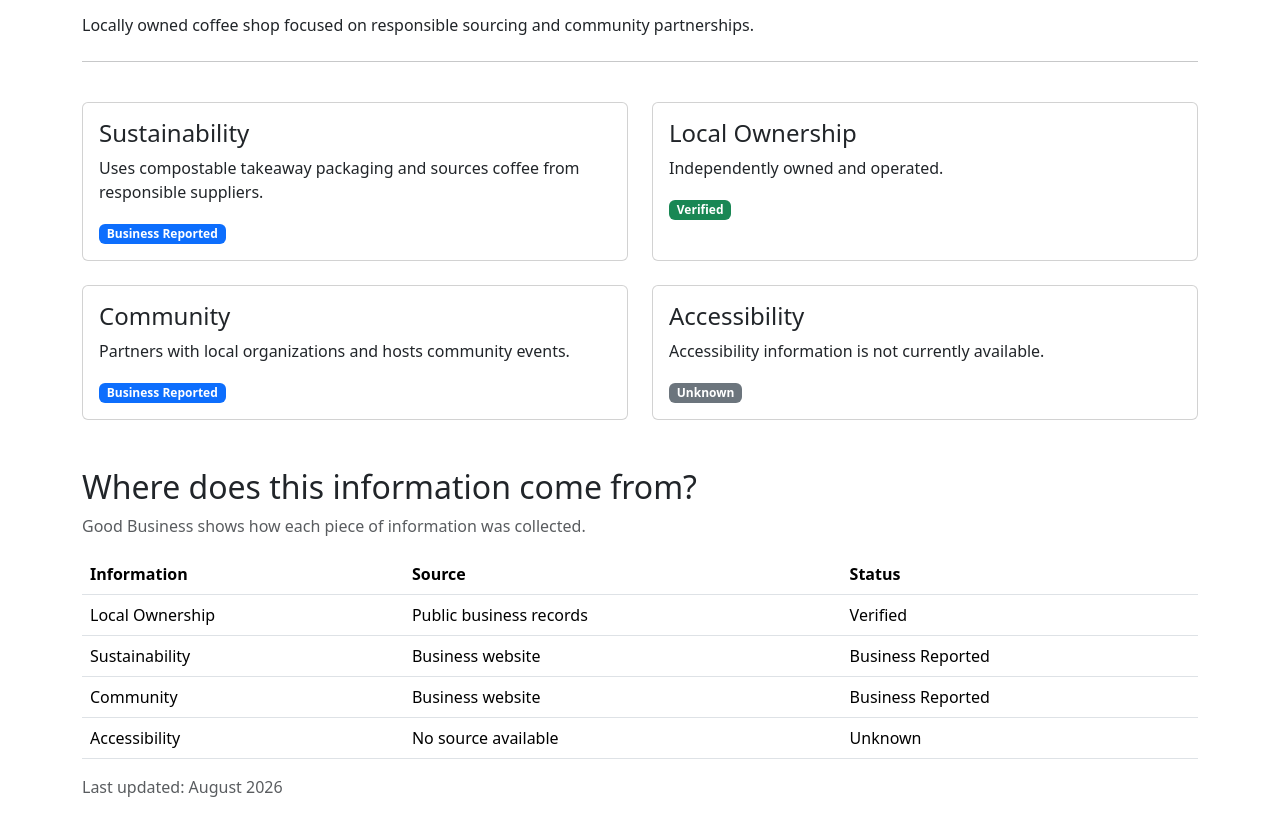
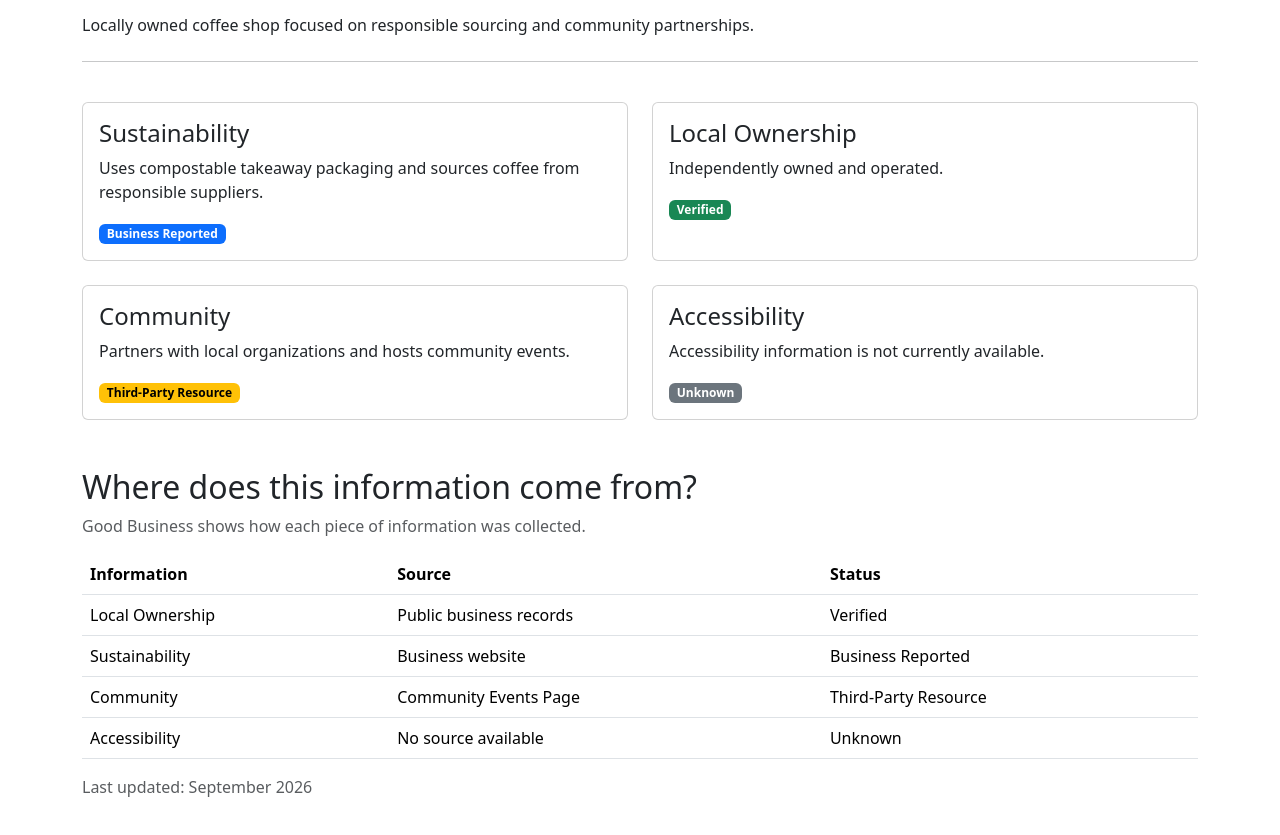
Before and after one commit to LaceyMerryman/mmc6950-goodbusiness-merrymanlacey, a plain HTML site: page business.html in a window 1280 px wide. Shown: the part 235-1070 px from the top of the page. Drawn offline with nearby package versions, Linux system fonts and the light colour scheme.

Commit message:
minor modifications

```diff
--- a/business.html
+++ b/business.html
@@ -40,156 +40,111 @@
             ← Back to Businesses
         </a>
 
-
         <!-- Business Header -->
         <div class="my-4">
-
             <h1 class="fw-bold">
                 Lighthouse Cafe
             </h1>
-
             <p class="text-muted">
                 Coffee Shop
             </p>
-
             <p>
                 Locally owned coffee shop focused on responsible sourcing
                 and community partnerships.
             </p>
-
         </div>
 
-
         <hr>
-
 
         <!-- Business Information -->
         <div class="row g-4 mt-2">
 
             <!-- Sustainability -->
             <div class="col-md-6">
-
                 <div class="card h-100">
-
                     <div class="card-body">
-
                         <h2 class="h4">
                             Sustainability
                         </h2>
-
                         <p>
                             Uses compostable takeaway packaging and sources
                             coffee from responsible suppliers.
                         </p>
-
                         <span class="badge text-bg-primary">
                             Business Reported
                         </span>
-
                     </div>
-
                 </div>
-
             </div>
 
 
             <!-- Ownership -->
             <div class="col-md-6">
-
                 <div class="card h-100">
-
                     <div class="card-body">
-
                         <h2 class="h4">
                             Local Ownership
                         </h2>
-
                         <p>
                             Independently owned and operated.
                         </p>
-
                         <span class="badge text-bg-success">
                             Verified
                         </span>
-
                     </div>
-
                 </div>
-
             </div>
 
 
             <!-- Community -->
             <div class="col-md-6">
-
                 <div class="card h-100">
-
                     <div class="card-body">
-
                         <h2 class="h4">
                             Community
                         </h2>
-
                         <p>
                             Partners with local organizations and hosts
                             community events.
                         </p>
-
-                        <span class="badge text-bg-primary">
-                            Business Reported
+                        <span class="badge text-bg-warning">
+                            Third-Party Resource
                         </span>
-
                     </div>
-
                 </div>
-
             </div>
 
 
             <!-- Accessibility -->
             <div class="col-md-6">
-
                 <div class="card h-100">
-
                     <div class="card-body">
-
                         <h2 class="h4">
                             Accessibility
                         </h2>
-
                         <p>
                             Accessibility information is not currently available.
                         </p>
-
                         <span class="badge text-bg-secondary">
                             Unknown
                         </span>
-
                     </div>
-
                 </div>
-
             </div>
-
         </div>
 
 
         <!-- Sources -->
         <div class="mt-5">
-
             <h2>
                 Where does this information come from?
             </h2>
-
             <p class="text-muted">
                 Good Business shows how each piece of information was collected.
             </p>
 
-
             <div class="table-responsive">
-
                 <table class="table">
-
                     <thead>
                         <tr>
                             <th>Information</th>
@@ -199,7 +154,6 @@
                     </thead>
 
                     <tbody>
-
                         <tr>
                             <td>Local Ownership</td>
                             <td>Public business records</td>
@@ -214,8 +168,8 @@
 
                         <tr>
                             <td>Community</td>
-                            <td>Business website</td>
-                            <td>Business Reported</td>
+                            <td>Community Events Page</td>
+                            <td>Third-Party Resource</td>
                         </tr>
 
                         <tr>
@@ -225,18 +179,14 @@
                         </tr>
 
                     </tbody>
-
                 </table>
-
             </div>
 
 
             <p class="text-muted">
-                Last updated: August 2026
+                Last updated: September 2026
             </p>
-
         </div>
-
     </div>
 
 
```
Also changed, not shown: explore.html (+1 -1 lines), how-it-works.html (+10 -40 lines).
